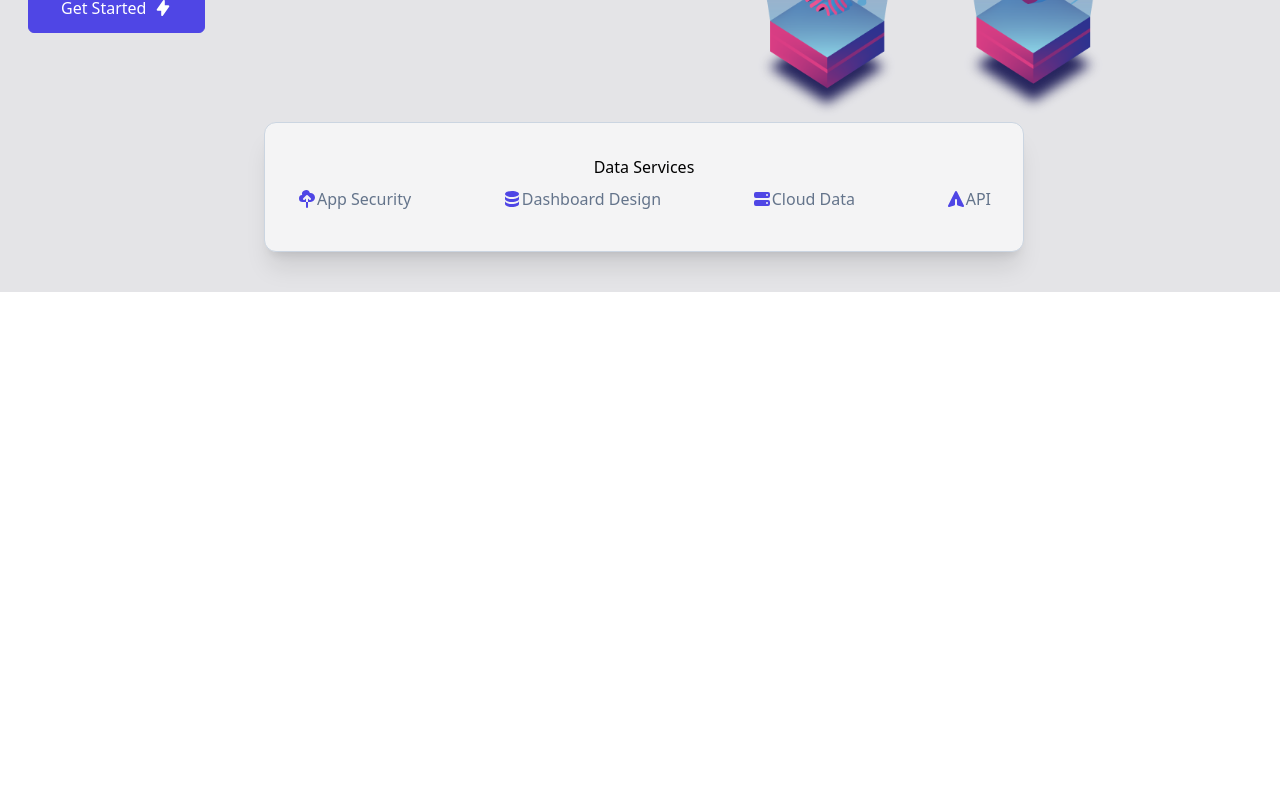
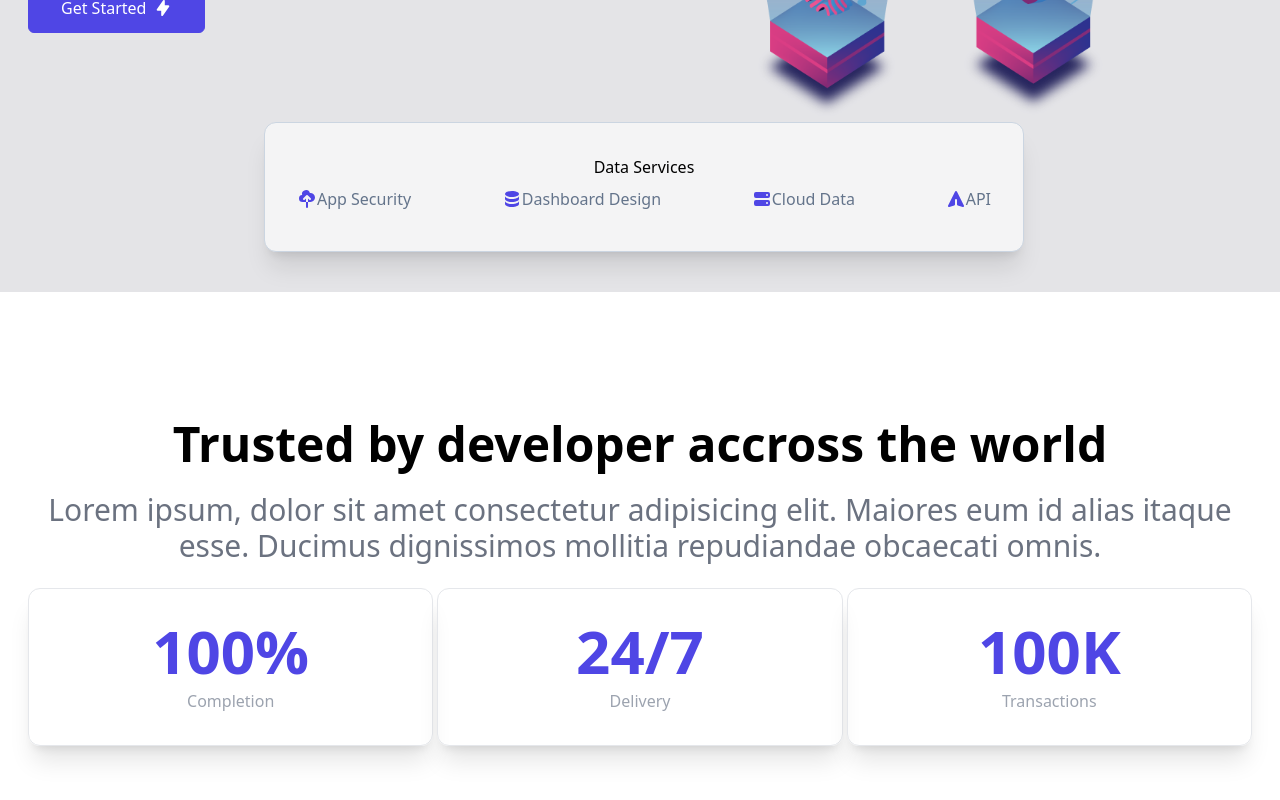
Before and after one commit to CMT94/cloud-business-app, a React (Create React App) app: page / in a window 1280 px wide. Shown: the part 508-1308 px from the top of the page. Before the commit the page ends 800 px from the top, so only its background shows below. Built offline with nearby package versions, Linux system fonts and the light colour scheme.

Commit message:
About section v1 done

```diff
--- a/src/App.js
+++ b/src/App.js
@@ -1,12 +1,15 @@
 import React from "react";
+
 import Navbar from "./components/Navbar";
 import Hero from "./components/Hero";
+import About from "./components/About";
 
 const App = () => {
   return (
     <React.Fragment>
       <Navbar />
       <Hero />
+      <About />
     </React.Fragment>
   );
 };
--- /dev/null
+++ b/src/components/About.jsx
@@ -0,0 +1,37 @@
+import React from "react";
+
+const About = () => {
+  return (
+    <div className="w-full my-32">
+      <div className="max-w-[1240px] mx-auto">
+        <div className="text-center">
+          <h2 className="text-5xl font-bold">
+            Trusted by developer accross the world
+          </h2>
+          <p className="text-3xl py-6 text-gray-500">
+            Lorem ipsum, dolor sit amet consectetur adipisicing elit. Maiores
+            eum id alias itaque esse. Ducimus dignissimos mollitia repudiandae
+            obcaecati omnis.
+          </p>
+        </div>
+
+        <div className="grid md:grid-cols-3 gap-1 px-2 text-center">
+          <div className="border py-8 rounded-xl shadow-xl">
+            <p className="text-6xl font-bold text-indigo-600">100%</p>
+            <p className="text-gray-400 mt-2">Completion</p>
+          </div>
+          <div className="border py-8 rounded-xl shadow-xl">
+            <p className="text-6xl font-bold text-indigo-600">24/7</p>
+            <p className="text-gray-400 mt-2">Delivery</p>
+          </div>
+          <div className="border py-8 rounded-xl shadow-xl">
+            <p className="text-6xl font-bold text-indigo-600">100K</p>
+            <p className="text-gray-400 mt-2">Transactions</p>
+          </div>
+        </div>
+      </div>
+    </div>
+  );
+};
+
+export default About;
```
